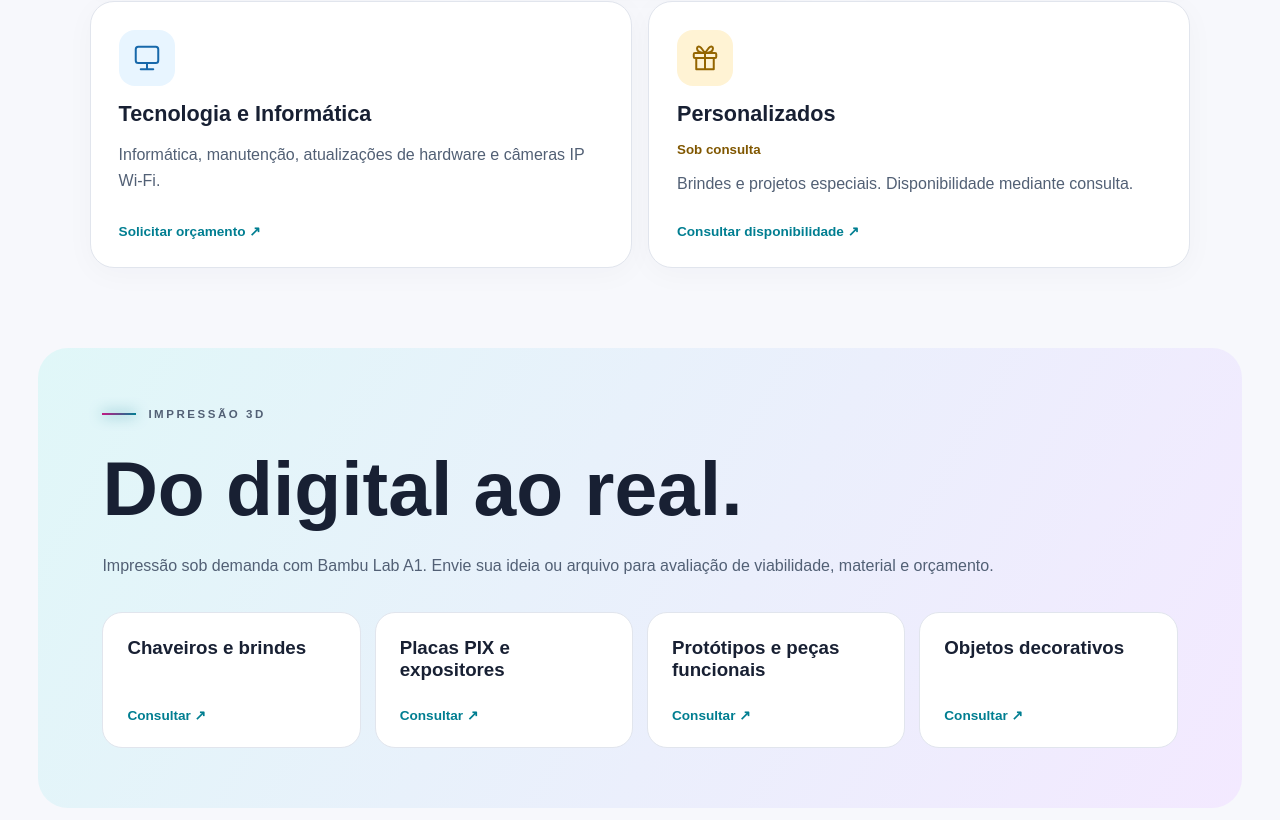
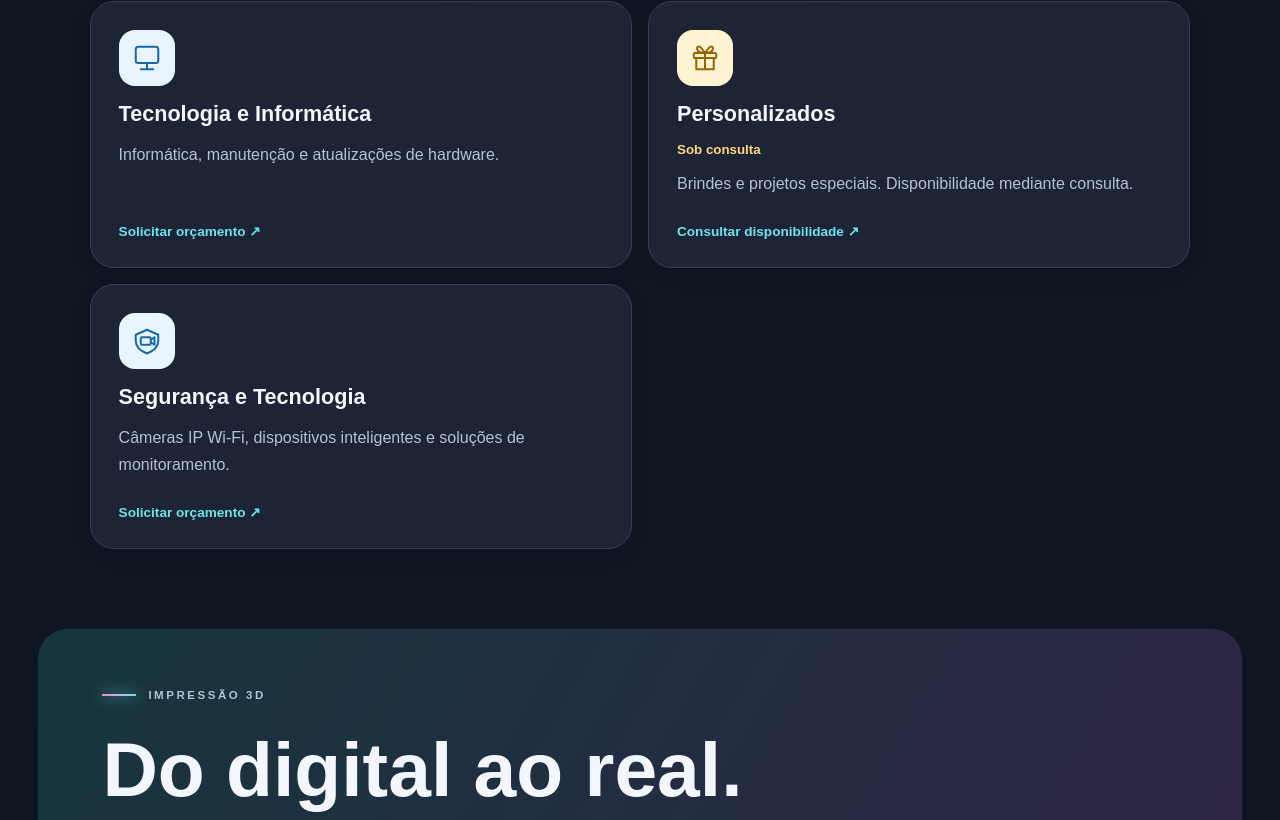
Before and after one commit to defaultpvai-del/furionsite, a React (Vite) app: page / in a window 1280 px wide. Shown: the part 1340-2160 px from the top of the page. Built offline with nearby package versions, Linux system fonts and the light colour scheme.

Commit message:
Define tema escuro padrão e categoria Segurança e Tecnologia

```diff
--- a/src/App.jsx
+++ b/src/App.jsx
@@ -1,14 +1,15 @@
 import { useState, useEffect } from "react";
 function CategoryIcon({index}) {
- const paths=[<><circle cx="12" cy="12" r="9"/><circle cx="8" cy="9" r="1"/><circle cx="15" cy="7" r="1"/><circle cx="16" cy="14" r="1"/><path d="M12 21v-4l-4-1"/></>,<><path d="m12 3 9 5v9l-9 5-9-5V8zM3 8l9 5 9-5M12 13v9M7.5 5.5l9 5"/></>,<><rect x="3" y="4" width="18" height="16" rx="3"/><path d="m9 9-3 3 3 3m6-6 3 3-3 3"/></>,<><rect x="3" y="3" width="18" height="13" rx="2"/><path d="M12 16v5m-5 0h10"/></>,<><rect x="3" y="8" width="18" height="4" rx="1"/><path d="M5 12v9h14v-9M12 8v13M12 8C3 8 5 0 9 4l3 4c9 0 7-8 3-4z"/></>];
+ const paths=[<><circle cx="12" cy="12" r="9"/><circle cx="8" cy="9" r="1"/><circle cx="15" cy="7" r="1"/><circle cx="16" cy="14" r="1"/><path d="M12 21v-4l-4-1"/></>,<><path d="m12 3 9 5v9l-9 5-9-5V8zM3 8l9 5 9-5M12 13v9M7.5 5.5l9 5"/></>,<><rect x="3" y="4" width="18" height="16" rx="3"/><path d="m9 9-3 3 3 3m6-6 3 3-3 3"/></>,<><rect x="3" y="3" width="18" height="13" rx="2"/><path d="M12 16v5m-5 0h10"/></>,<><rect x="3" y="8" width="18" height="4" rx="1"/><path d="M5 12v9h14v-9M12 8v13M12 8C3 8 5 0 9 4l3 4c9 0 7-8 3-4z"/></>,<><path d="M12 3 3 7v5c0 5 4 8 9 10 5-2 9-5 9-10V7z"/><rect x="7" y="9" width="8" height="6" rx="1"/><path d="m15 11 3-2v6l-3-2"/></>];
  return <div className={'category-icon icon-'+index}><svg viewBox="0 0 24 24" width="30" height="30" fill="none" stroke="currentColor" strokeWidth="1.6" strokeLinecap="round" strokeLinejoin="round" aria-hidden="true">{paths[index]}</svg></div>;
 }
 const services = [
   {name:"Comunicação Visual",items:"Design gráfico, comunicação visual, envelopamento, insulfilm e cortes a laser e fresagem."},
   {name:"Impressão 3D",items:"Impressão 3D sob demanda, chaveiros, placas PIX, protótipos e peças funcionais."},
   {name:"Soluções Digitais",items:"Sites, páginas de divulgação, catálogos digitais e sistemas personalizados."},
-  {name:"Tecnologia e Informática",items:"Informática, manutenção, atualizações de hardware e câmeras IP Wi-Fi."},
+  {name:"Tecnologia e Informática",items:"Informática, manutenção e atualizações de hardware."},
   {name:"Personalizados",items:"Brindes e projetos especiais. Disponibilidade mediante consulta.",consult:true},
+  {name:"Segurança e Tecnologia",items:"Câmeras IP Wi-Fi, dispositivos inteligentes e soluções de monitoramento."},
 ];
 
 const projects = [
@@ -25,9 +26,9 @@ const projects = [
 ];
 
 export default function App() {
-  const [dark,setDark]=useState(()=>localStorage.getItem("furion-theme")==="dark");
+  const [dark,setDark]=useState(()=>localStorage.getItem("furion-theme-v2")!=="light");
   const [filter,setFilter]=useState("Todos");
-  useEffect(()=>{localStorage.setItem("furion-theme",dark?"dark":"light");},[dark]);
+  useEffect(()=>{localStorage.setItem("furion-theme-v2",dark?"dark":"light");},[dark]);
   function handlePointerMove(event) {
     event.currentTarget.style.setProperty("--pointer-x", `${event.clientX}px`);
     event.currentTarget.style.setProperty("--pointer-y", `${event.clientY}px`);
```
